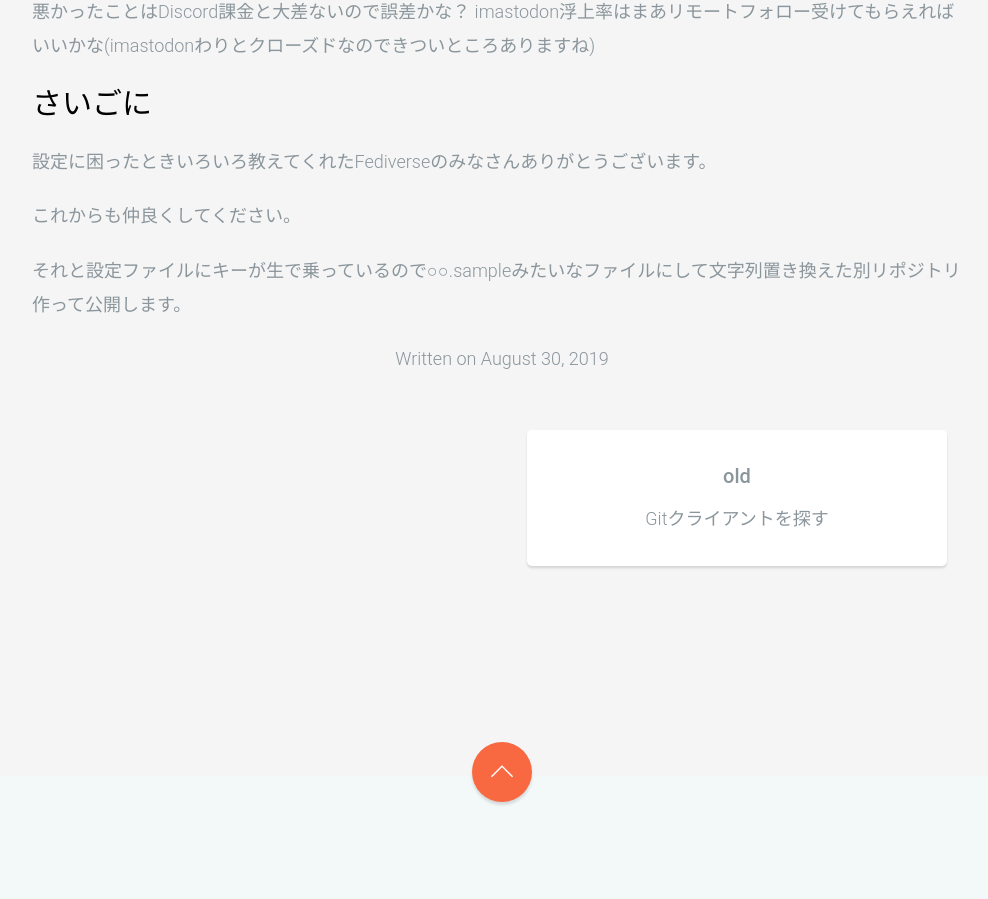
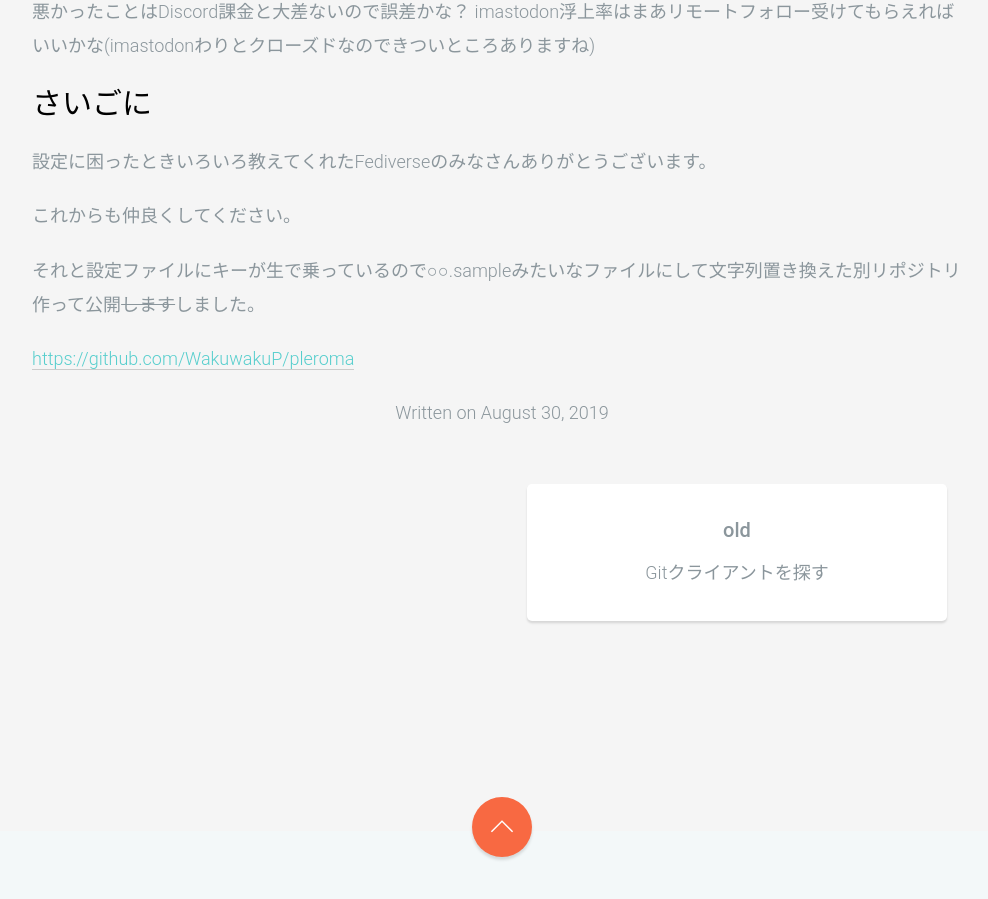
Before and after one commit to WakuwakuP/wakuwakup.github.io, a Jekyll site: the page built from _posts/2019-08-30-pleroma.md, in a window 1280 px wide and 900 px high, scrolled down 2490 px. Shown: the whole window, without its empty margins (138-1126 px from the left). Built offline with Jekyll 4.4.1, drawn with Linux system fonts in a browser that asks for light colours; nearby versions of some CDN libraries; comment, search, counter and statistics services are not loaded.

Commit message:
Update 2019-08-30-pleroma.md

```diff
--- a/_posts/2019-08-30-pleroma.md
+++ b/_posts/2019-08-30-pleroma.md
@@ -78,4 +78,6 @@ imastodon浮上率はまあリモートフォロー受けてもらえればい
 
 これからも仲良くしてください。
 
-それと設定ファイルにキーが生で乗っているので○○.sampleみたいなファイルにして文字列置き換えた別リポジトリ作って公開します。
+それと設定ファイルにキーが生で乗っているので○○.sampleみたいなファイルにして文字列置き換えた別リポジトリ作って公開~~します~~しました。
+
+[https://github.com/WakuwakuP/pleroma](https://github.com/WakuwakuP/pleroma)
```
